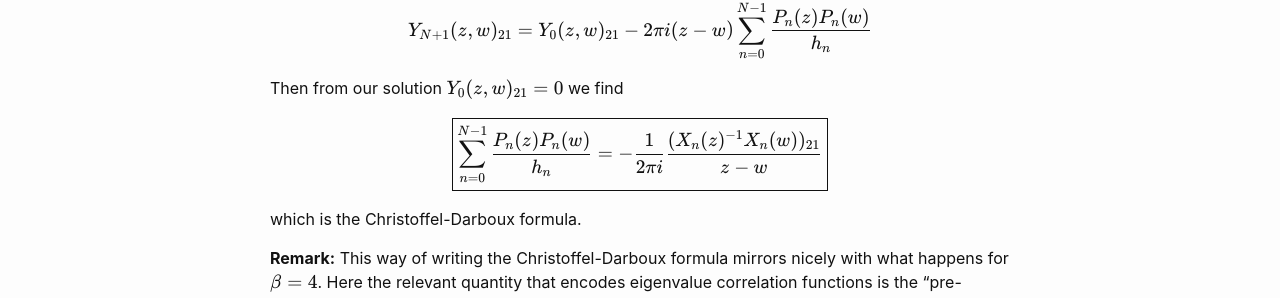
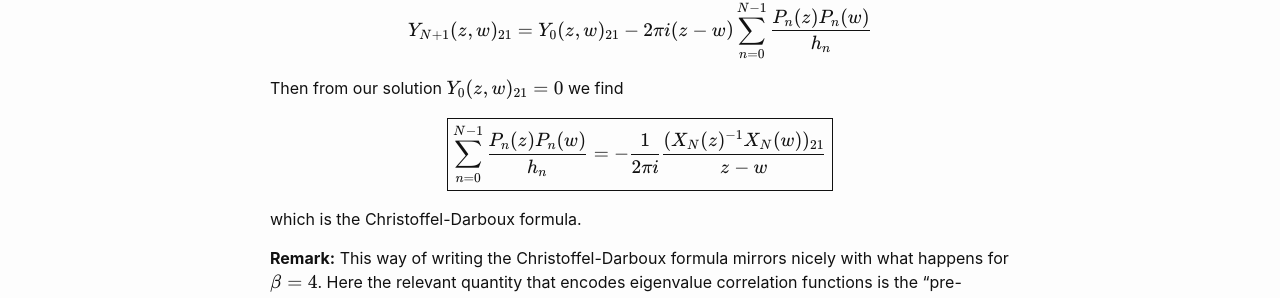
Before and after one commit to almaths/maths_blog, a Jekyll site: the page built from _posts/2023-09-17-christoffel-darboux.markdown, in a window 1280 px wide and 900 px high, scrolled down 2589 px. Shown: the part 173-471 px from the top of the window. Built offline with Jekyll 4.4.1, drawn with Linux system fonts in a browser that asks for light colours; nearby versions of some CDN libraries.

Commit message:
Correcting typo

```diff
--- a/_posts/2023-09-17-christoffel-darboux.markdown
+++ b/_posts/2023-09-17-christoffel-darboux.markdown
@@ -92,7 +92,7 @@ $$Y_{N+1}(z,w)_{21} = Y_0(z,w)_{21} - 2\pi i (z-w) \sum_{n=0}^{N-1} \frac{P_n(z)
 
 Then from our solution $$Y_0(z,w)_{21} = 0$$ we find
 
-$$\boxed{ \sum_{n=0}^{N-1} \frac{P_n(z)P_n(w)}{h_n} = -\frac{1}{2\pi  i} \frac{(X_n(z)^{-1}X_n(w))_{21}}{z-w}}$$
+$$\boxed{ \sum_{n=0}^{N-1} \frac{P_n(z)P_n(w)}{h_n} = -\frac{1}{2\pi  i} \frac{(X_N(z)^{-1}X_N(w))_{21}}{z-w}}$$
 
 which is the Christoffel-Darboux formula.
 
```
